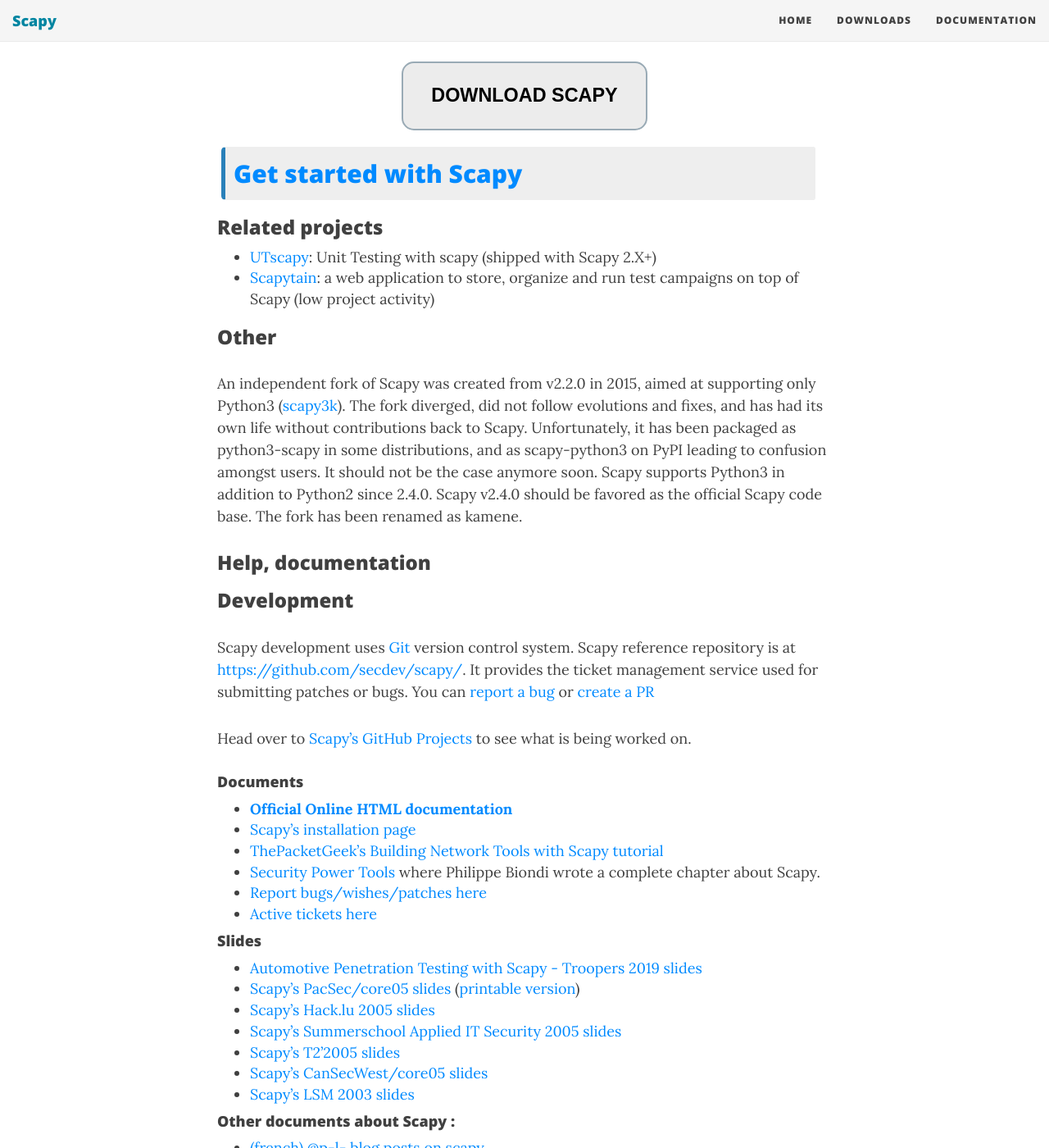
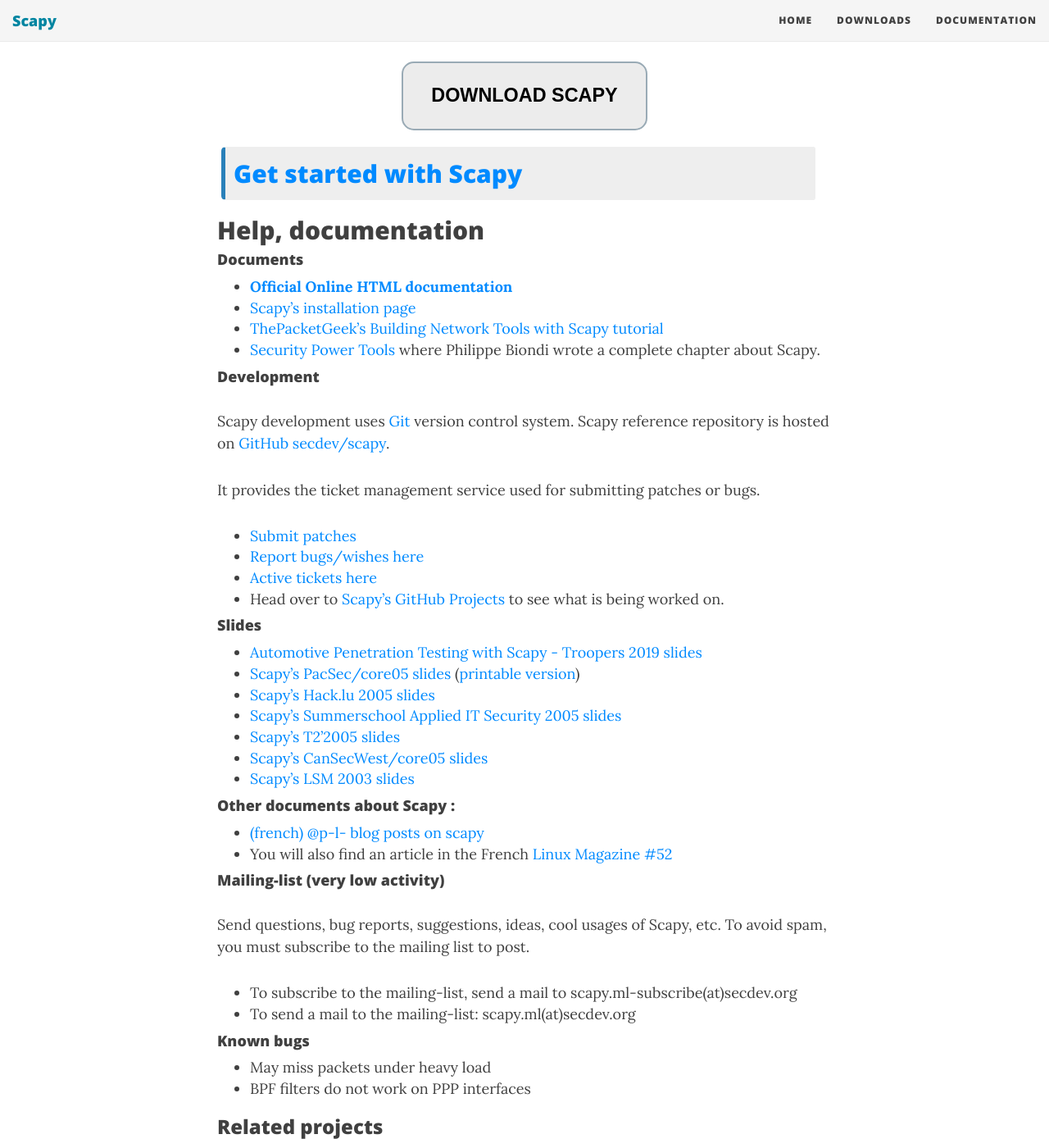
Before and after one commit to secdev/secdev.github.io, a Jekyll site: the page built from index.md, in a window 1280 px wide and 1400 px high, scrolled down 453 px. Shown: the whole window at 82% size. Built offline with Jekyll 4.4.1, drawn with Linux system fonts in a browser that asks for light colours; nearby versions of some CDN libraries; some of the changed text lies outside the part shown.

Commit message:
Reorder categories sorted by priority

```diff
--- a/index.md
+++ b/index.md
@@ -45,34 +45,8 @@
 {: .box-note}
 ## [Get started with Scapy](https://scapy.readthedocs.io/en/latest/introduction.html)
 
-### Related projects
+## Help, documentation
 
-*   [UTscapy](http://www.secdev.org/projects/UTscapy/): Unit Testing with scapy (shipped with Scapy 2.X+)
-*   [Scapytain](http://www.secdev.org/projects/scapytain/): a web application to store, organize and run test campaigns on top of Scapy (low project activity)
-
-### Other
-
-An independent fork of Scapy was created from v2.2.0 in 2015, aimed at
-supporting only Python3 (<a rel="nofollow"
-href="https://github.com/phaethon/scapy">scapy3k</a>). The fork
-diverged, did not follow evolutions and fixes, and has had its own
-life without contributions back to Scapy. Unfortunately, it has been
-packaged as python3-scapy in some distributions, and as scapy-python3
-on PyPI leading to confusion amongst users. It should not be the case
-anymore soon.  Scapy supports Python3 in addition to Python2 since
-2.4.0. Scapy v2.4.0 should be favored as the official Scapy code
-base. The fork has been renamed as kamene.
-
-### Help, documentation
-
-
-### Development
-
-Scapy development uses [Git](https://git-scm.com/) version control system. Scapy reference repository is at [https://github.com/secdev/scapy/](https://github.com/secdev/scapy/).
-It provides the ticket management service used for submitting patches or bugs.
-You can [report a bug](https://github.com/secdev/scapy/issues) or [create a PR](https://github.com/secdev/scapy/pulls)
-
-Head over to [Scapy's GitHub Projects](https://github.com/secdev/scapy/projects) to see what is being worked on.
 
 #### Documents
 
@@ -80,8 +54,17 @@
 *   [Scapy's installation page](http://scapy.readthedocs.io/en/latest/installation.html)
 *   [ThePacketGeek's Building Network Tools with Scapy tutorial](https://thepacketgeek.com/series/building-network-tools-with-scapy/)
 *   [Security Power Tools](http://www.oreilly.com/catalog/9780596009632/) where Philippe Biondi wrote a complete chapter about Scapy.
-*   [Report bugs/wishes/patches here](https://github.com/secdev/scapy/issues/new)
+
+#### Development
+
+Scapy development uses [Git](https://git-scm.com/) version control system. Scapy reference repository is hosted on [GitHub secdev/scapy](https://github.com/secdev/scapy/).
+
+It provides the ticket management service used for submitting patches or bugs.
+
+*   [Submit patches](https://github.com/secdev/scapy/pulls/new)
+*   [Report bugs/wishes here](https://github.com/secdev/scapy/issues/new)
 *   [Active tickets here](https://github.com/secdev/scapy/issues)
+*   Head over to [Scapy's GitHub Projects](https://github.com/secdev/scapy/projects) to see what is being worked on.
 
 #### Slides
 
```
Also changed, not shown: other parts of index.md (+18 -0 lines).
